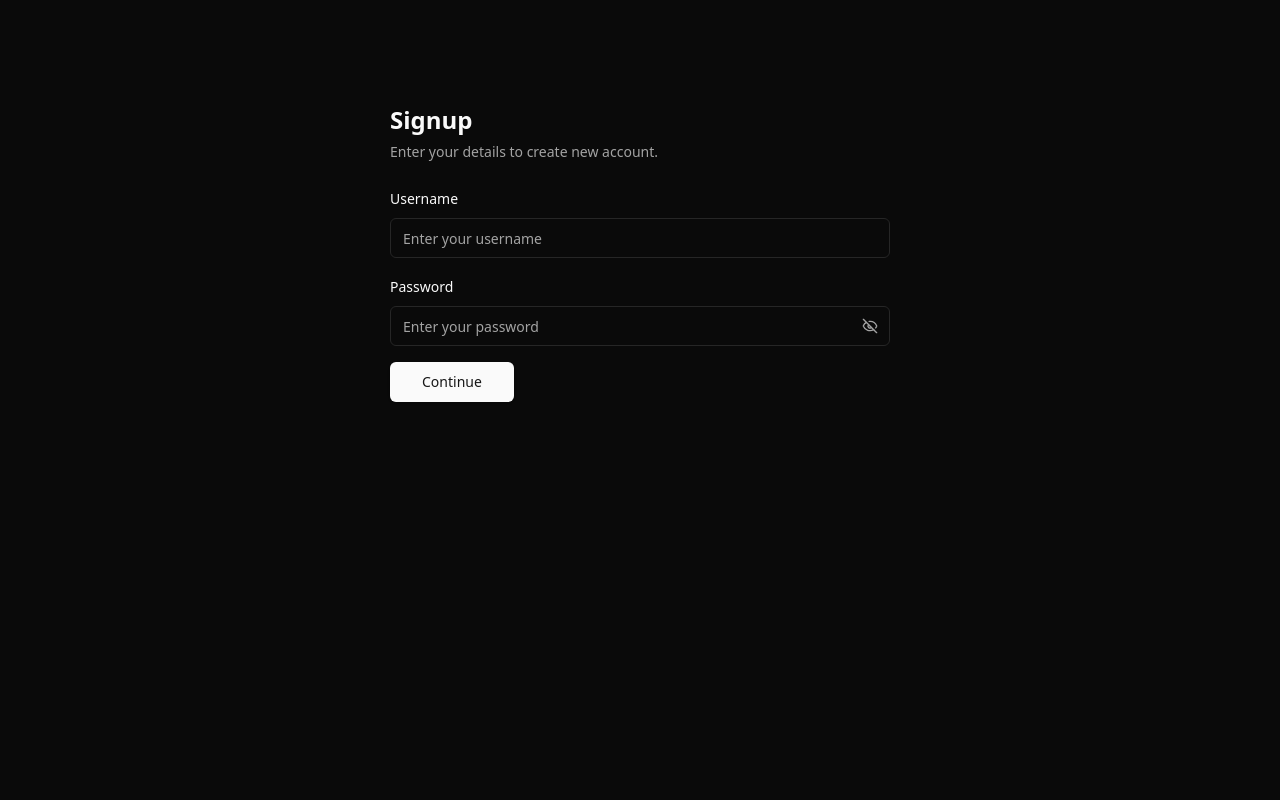
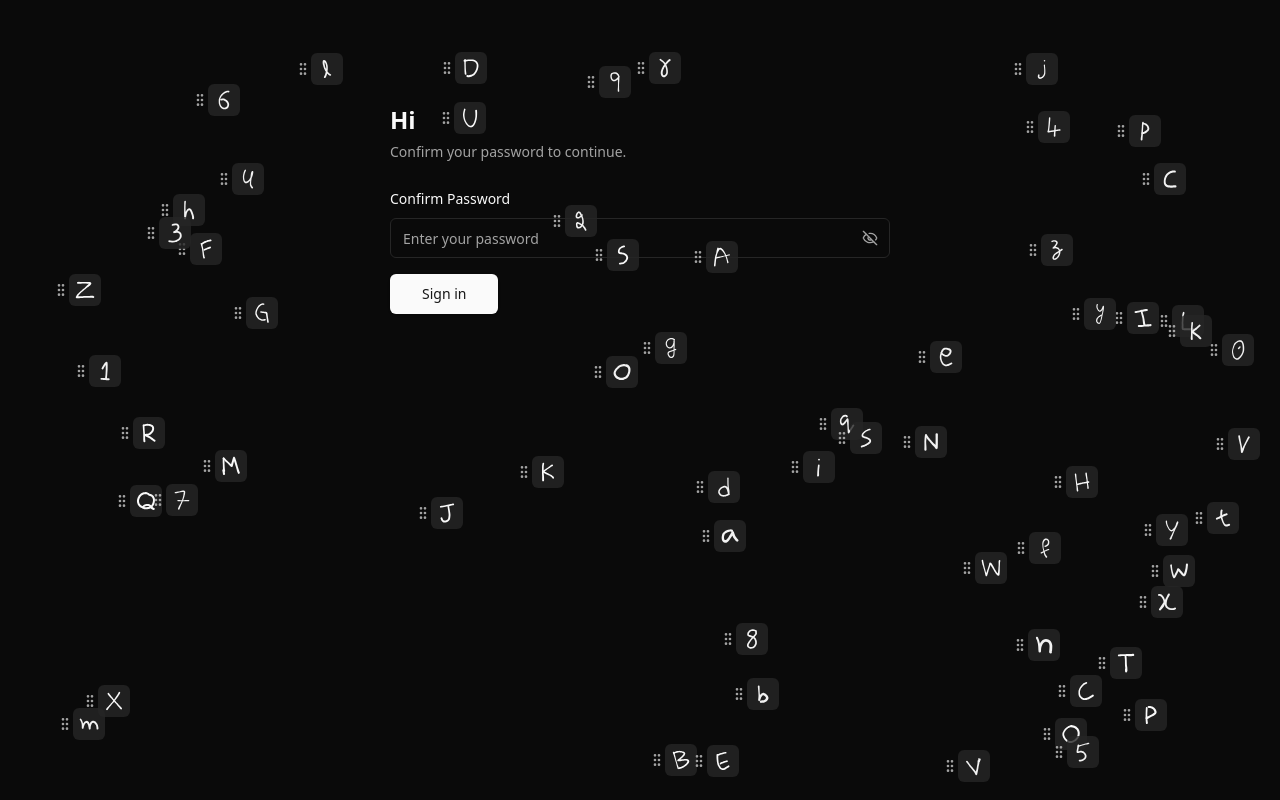
Before and after one commit to rahu1gg/lewis-hackathon, a React (Vite) app: page / in a window 1280 px wide. Built offline with nearby package versions, Linux system fonts and the light colour scheme.

Commit message:
feat: add both drag and drop functionality

```diff
--- a/index.html
+++ b/index.html
@@ -4,7 +4,7 @@
 		<meta charset="UTF-8" />
 		<link rel="icon" type="image/svg+xml" href="/vite.svg" />
 		<meta name="viewport" content="width=device-width, initial-scale=1.0" />
-		<title>Vite + React + TS</title>
+		<title>Lewis Hackathon Project</title>
 	</head>
 	<body>
 		<div id="root"></div>
--- a/src/routes/index.tsx
+++ b/src/routes/index.tsx
@@ -1,10 +1,10 @@
 import { useProfile } from '@/client/store/use-form.store';
 import { ConfirmPasswordForm } from '@/components/app/confirm-password-form';
-import { SignInForm } from '@/components/app/sign-in-form';
 import { PASSWORD_CHARACTERS } from '@/constants/confirm-password-characters';
 import { generateRandomCoordinates } from '@/lib/utils/generate-random-coordinates';
 import { createFileRoute } from '@tanstack/react-router';
 import { motion } from 'framer-motion';
+import { GripVertical } from 'lucide-react';
 import React from 'react';
 
 export const Route = createFileRoute('/')({
@@ -15,41 +15,52 @@ function Index() {
   const tab = useProfile((state) => state.tab);
   const constraintsRef = React.useRef<HTMLDivElement>(null);
 
-  if (tab === 'signup') {
-    return (
-      <div className='flex items-stretch justify-start min-h-screen py-20'>
-        <div className='max-w-[500px] mx-auto w-full'>
-          <div className='py-6'>
-            <h2 className='text-2xl font-bold'>Signup</h2>
-            <p className='text-muted-foreground text-sm mt-1.5'>Enter your details to create new account.</p>
-          </div>
-          <SignInForm />
-        </div>
-      </div>
-    );
-  }
+  // if (tab === 'signup') {
+  //   return (
+  //     <div className='flex items-stretch justify-start min-h-screen py-20'>
+  //       <div className='max-w-[500px] mx-auto w-full'>
+  //         <div className='py-6'>
+  //           <h2 className='text-2xl font-bold'>Signup</h2>
+  //           <p className='text-muted-foreground text-sm mt-1.5'>Enter your details to create new account.</p>
+  //         </div>
+  //         <SignInForm />
+  //       </div>
+  //     </div>
+  //   );
+  // }
 
   return (
     <div ref={constraintsRef} className='flex items-stretch justify-start min-h-screen'>
       <ConfirmPasswordForm />
       {PASSWORD_CHARACTERS.map((character) => {
-        const { x, y } = generateRandomCoordinates();
+        const [dragging, setDragging] = React.useState(false);
+        const coordinatesRef = React.useRef(generateRandomCoordinates());
+        const { x, y } = coordinatesRef.current;
 
         return (
           <motion.div
             key={character.id}
             initial={{ x, y }}
-            data-id={character.id}
-            className='bg-muted/80 rounded-md w-max pointer-events-auto p-2 absolute left-0 top-0'
-            whileTap={{ scale: 0.8 }}
+            className='w-max pointer-events-auto absolute p-1 left-0 top-0 flex items-center justify-center group'
+            data-dragging={dragging}
+            whileTap={{ scale: 0.9 }}
+            whileHover={{ scale: 1.1 }}
             dragConstraints={constraintsRef}
-            onDragStart={(e) => {
-              // @ts-ignore
-              e.dataTransfer.setData('cardId', character.id);
-            }}
-            draggable='true'
+            onDragStart={() => setDragging(true)}
+            onDragEnd={() => setDragging(false)}
+            drag
           >
-            <character.comp className='size-8' />
+            <GripVertical className='text-muted-foreground hover:cursor-grab group-data-[dragging=true]:cursor-grabbing' size={16} />
+            <motion.div
+              className='bg-muted/80 rounded-md p-1 hover:cursor-pointer'
+              onDragStart={(e) => {
+                // @ts-ignore
+                e.dataTransfer.setData('cardId', character.id);
+              }}
+              draggable='true'
+            >
+              <character.comp className='size-6' />
+            </motion.div>
           </motion.div>
         );
       })}
```
